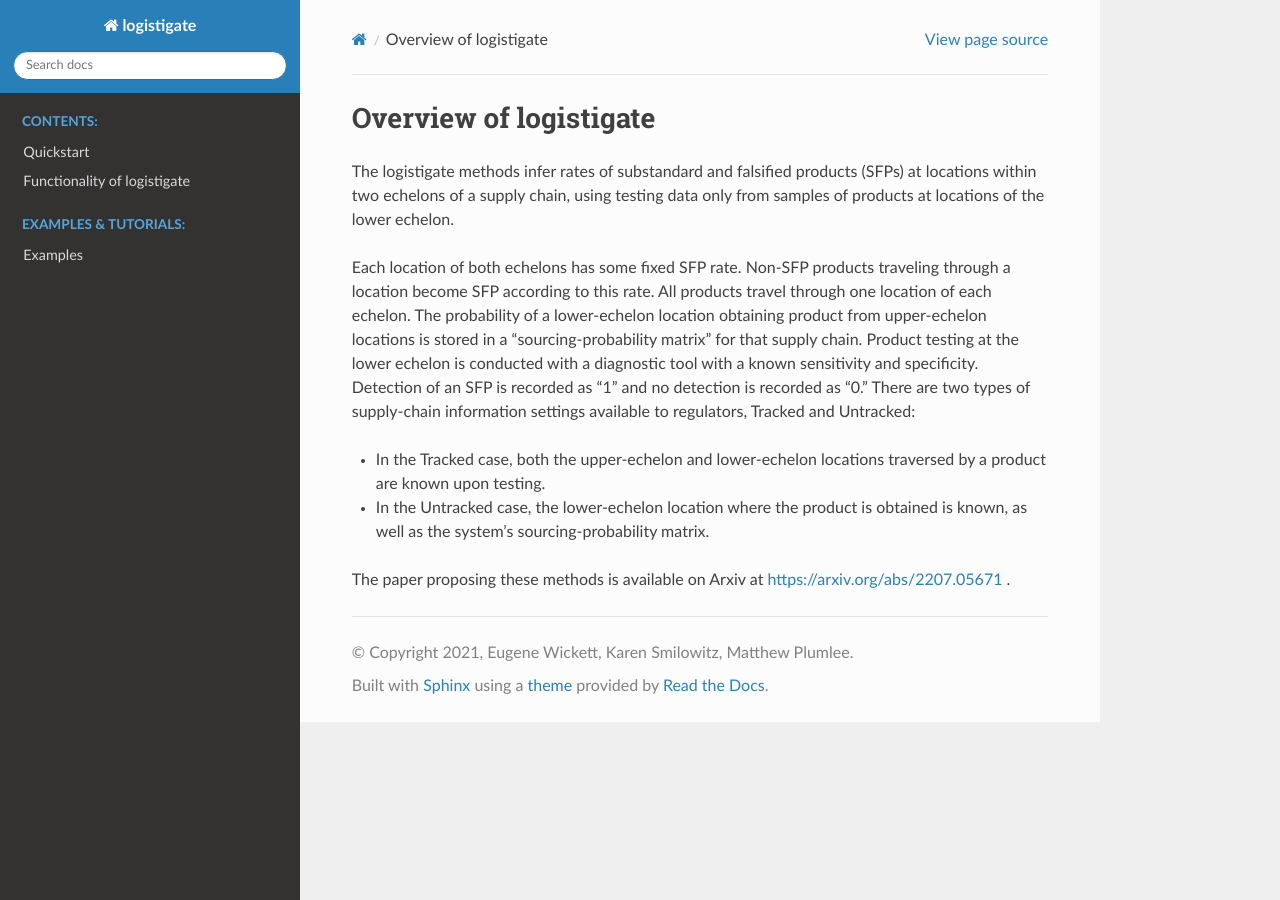
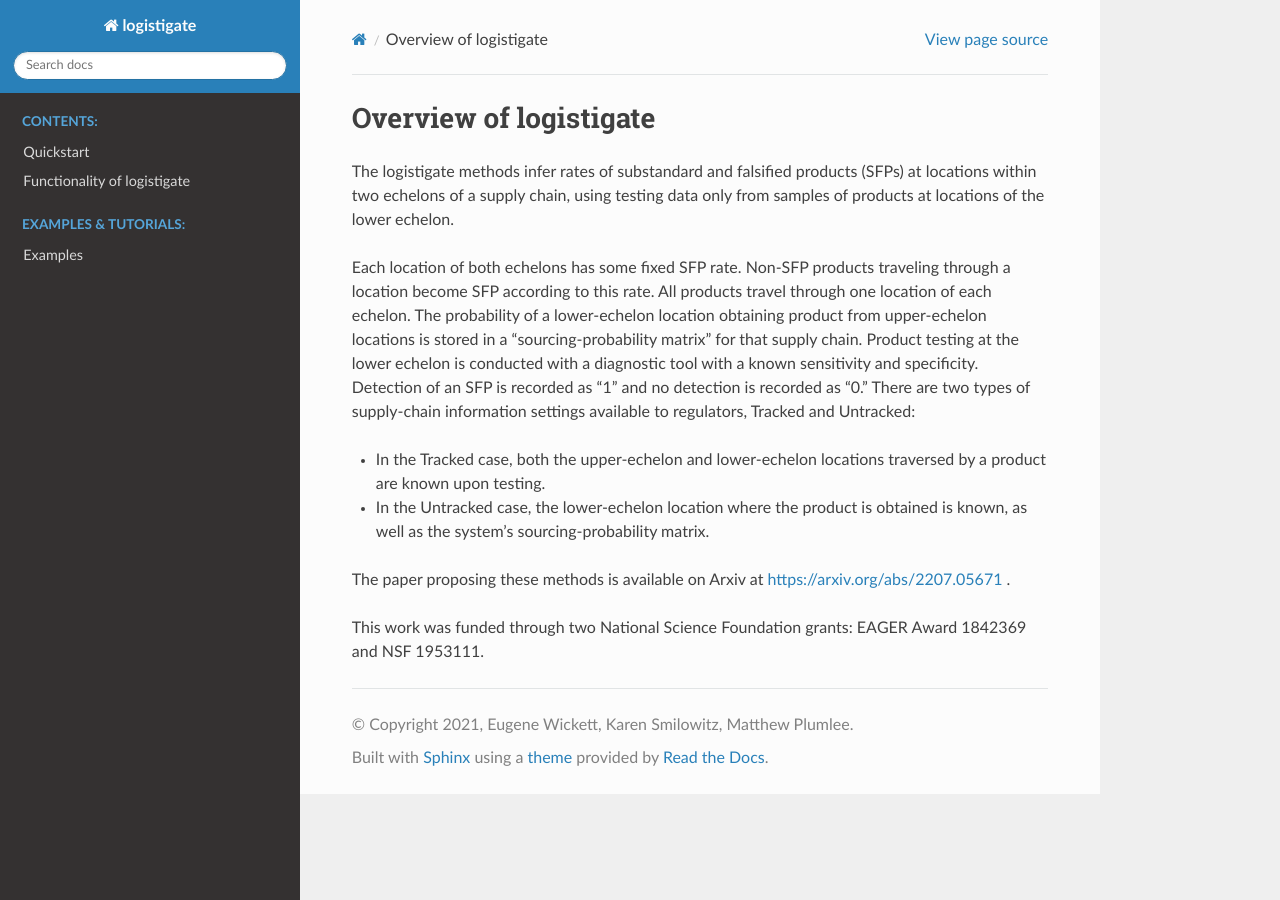
Before and after one commit to eugenewickett/logistigate, a Sphinx documentation site: the page built from docs/README.rst, in a window 1280 px wide. Built offline with Sphinx 7.4.7 and the Read the Docs theme 2.0.0, drawn with Linux system fonts in a browser that asks for light colours.

Commit message:
readme update

```diff
--- a/docs/README.rst
+++ b/docs/README.rst
@@ -27,3 +27,5 @@ to regulators, Tracked and Untracked:
 The paper proposing these methods is available on Arxiv at
 https://arxiv.org/abs/2207.05671
 .
+
+This work was funded through two National Science Foundation grants: EAGER Award 1842369 and NSF 1953111.
```
Also changed, not shown: README.md (+1 -0 lines).
